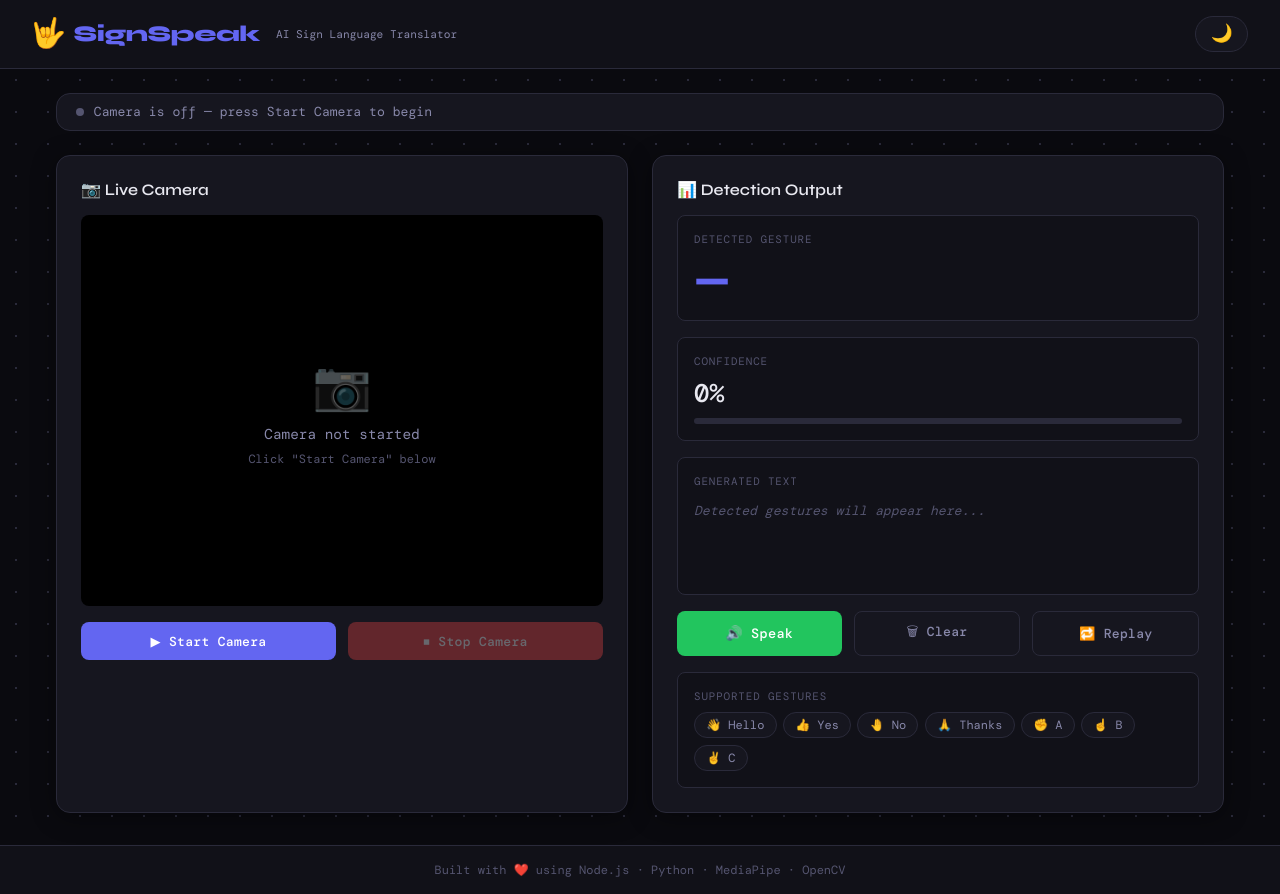
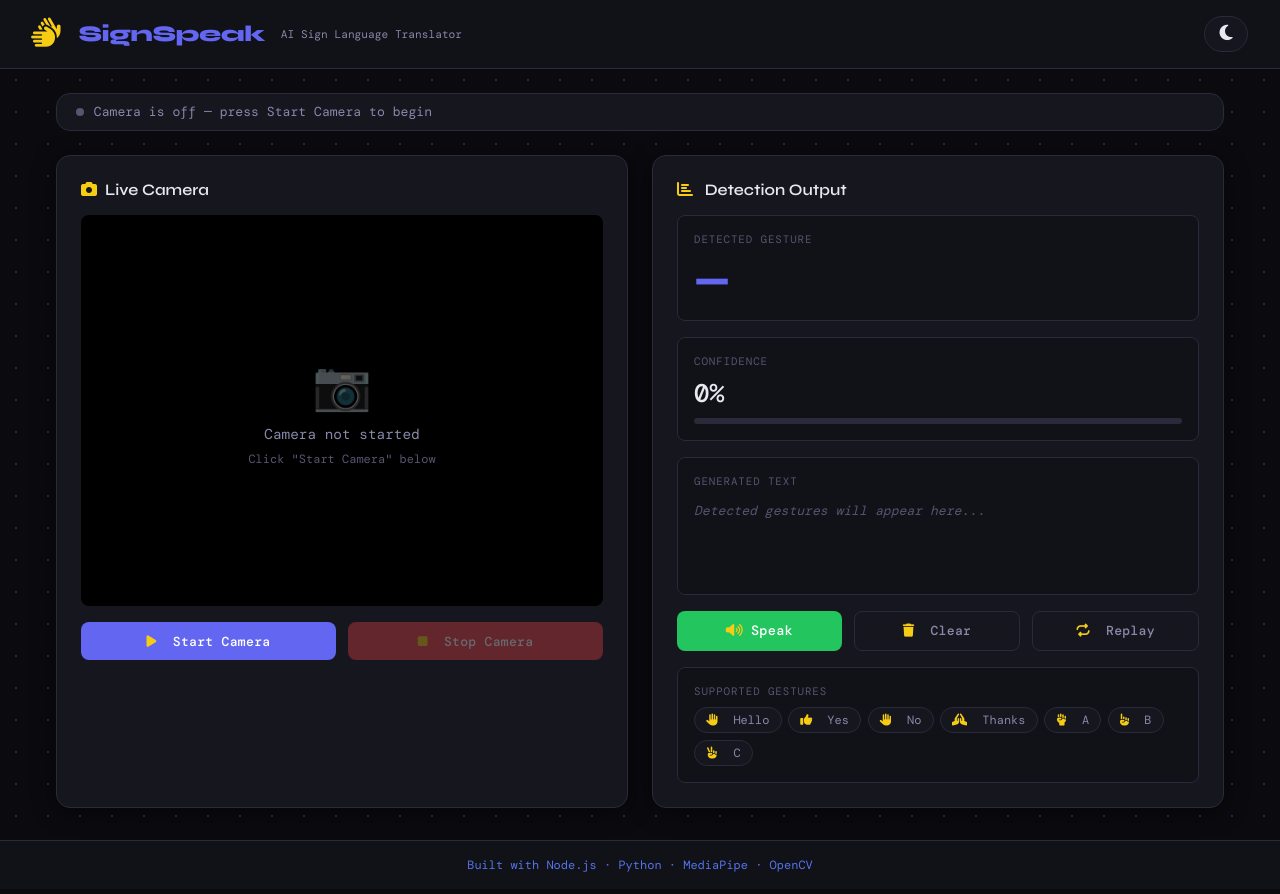
Before and after one commit to murugilax11/Real-Time-Sign-Language-Translator, a plain HTML site: page frontend/index.html in a window 1280 px wide. Drawn offline with nearby package versions, Linux system fonts and the light colour scheme.

Commit message:
changes UI

```diff
--- a/frontend/index.html
+++ b/frontend/index.html
@@ -5,6 +5,7 @@
   <meta name="viewport" content="width=device-width, initial-scale=1.0" />
   <title>SignSpeak — Real-Time Sign Language Translator</title>
   <link rel="stylesheet" href="style.css" />
+  <link rel="stylesheet"href="https://cdnjs.cloudflare.com/ajax/libs/font-awesome/6.5.1/css/all.min.css"/>
   <link rel="preconnect" href="https://fonts.googleapis.com" />
   <link href="https://fonts.googleapis.com/css2?family=Syne:wght@400;600;800&family=DM+Mono:wght@400;500&display=swap" rel="stylesheet" />
 </head>
@@ -13,12 +14,16 @@
   <!--NAVBAR-->
   <nav class="navbar">
     <div class="nav-brand">
-      <span class="nav-icon">🤟</span>
+      <span class="nav-icon">
+  <i class="fa-solid fa-hands"></i>
+</span>
       <span class="nav-title">SignSpeak</span>
       <span class="nav-sub">AI Sign Language Translator</span>
     </div>
     <button class="theme-toggle" id="themeToggle" title="Toggle light/dark mode">
-      <span class="toggle-icon">🌙</span>
+      <span class="toggle-icon">
+  <i class="fa-solid fa-moon"></i>
+</span>
     </button>
   </nav>
 
@@ -34,7 +39,7 @@
     <div class="panels">
       <section class="panel webcam-panel">
         <div class="panel-header">
-          <h2 class="panel-title">📷 Live Camera</h2>
+          <h2 class="panel-title"><i class="fa-solid fa-camera"></i>Live Camera</h2>
           <div class="recording-badge" id="recordingBadge">
             <span class="rec-dot"></span> REC
           </div>
@@ -58,14 +63,14 @@
         </div>
 
         <div class="camera-controls">
-          <button class="btn btn-primary" id="startBtn">▶ Start Camera</button>
-          <button class="btn btn-danger" id="stopBtn" disabled>⏹ Stop Camera</button>
+          <button class="btn btn-primary" id="startBtn"><i class="fa-solid fa-play"></i> Start Camera</button>
+          <button class="btn btn-danger" id="stopBtn" disabled><i class="fa-solid fa-stop"></i> Stop Camera</button>
         </div>
       </section>
 
       <section class="panel output-panel">
         <div class="panel-header">
-          <h2 class="panel-title">📊 Detection Output</h2>
+          <h2 class="panel-title"><i class="fa-solid fa-chart-bar"></i> Detection Output</h2>
         </div>
 
         <div class="output-card gesture-card">
@@ -89,21 +94,21 @@
         </div>
 
         <div class="action-controls">
-          <button class="btn btn-speak" id="speakBtn">🔊 Speak</button>
-          <button class="btn btn-outline" id="clearBtn">🗑 Clear</button>
-          <button class="btn btn-outline" id="replayBtn">🔁 Replay</button>
+          <button class="btn btn-speak" id="speakBtn"><i class="fa-solid fa-volume-high"></i>Speak</button>
+          <button class="btn btn-outline" id="clearBtn"><i class="fa-solid fa-trash"></i> Clear</button>
+          <button class="btn btn-outline" id="replayBtn"><i class="fa-solid fa-repeat"></i> Replay</button>
         </div>
 
         <div class="output-card instructions-card">
           <div class="output-label">Supported Gestures</div>
           <div class="gesture-chips">
-            <span class="chip">👋 Hello</span>
-            <span class="chip">👍 Yes</span>
-            <span class="chip">🤚 No</span>
-            <span class="chip">🙏 Thanks</span>
-            <span class="chip">✊ A</span>
-            <span class="chip">☝️ B</span>
-            <span class="chip">✌️ C</span>
+            <span class="chip"><i class="fa-solid fa-hand"></i> Hello</span>
+            <span class="chip"><i class="fa-solid fa-thumbs-up"></i> Yes</span>
+            <span class="chip"><i class="fa-solid fa-hand-paper"></i> No</span>
+            <span class="chip"><i class="fa-solid fa-praying-hands"></i> Thanks</span>
+            <span class="chip"><i class="fa-solid fa-fist-raised"></i> A</span>
+            <span class="chip"><i class="fa-solid fa-hand-point-up"></i> B</span>
+            <span class="chip"> <i class="fa-solid fa-hand-peace"></i> C</span>
           </div>
         </div>
 
@@ -114,7 +119,7 @@
 
   <!-- FOOTER-->
   <footer class="footer">
-    <p>Built with ❤️ using Node.js · Python · MediaPipe · OpenCV</p>
+    <p>Built with Node.js · Python · MediaPipe · OpenCV</p>
   </footer>
 
   <script src="app.js"></script>
--- a/frontend/style.css
+++ b/frontend/style.css
@@ -62,6 +62,23 @@ body {
   /* Subtle dot-grid background for texture */
   background-image: radial-gradient(circle, var(--border) 1px, transparent 1px);
   background-size: 32px 32px;
+}
+
+.panel-title i,
+.btn i,
+.chip i,
+.nav-icon i{
+  margin-right:8px;
+  color:rgb(247, 205, 20);
+}
+
+.toggle-icon i{
+  color:var(--text-primary);
+}
+
+.placeholder-icon i{
+  font-size:3rem;
+  opacity:.5;
 }
 
 .navbar {
@@ -489,7 +506,8 @@ body {
   text-align: center;
   padding: 1rem;
   font-size: 0.75rem;
-  color: var(--text-dim);
+  color:rgb(85, 115, 234);
   border-top: 1px solid var(--border);
   background: var(--bg-secondary);
+  font-weight:300;
 }
```
